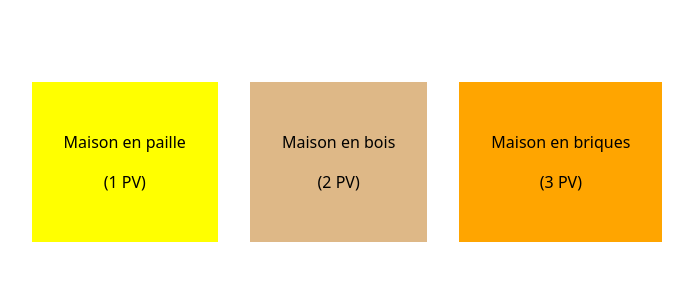
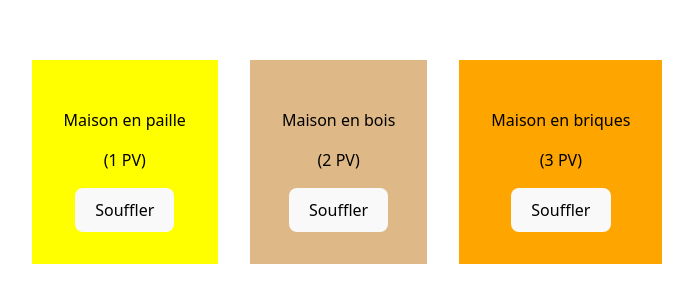
Before and after one commit to Bloubing/trois-petits-cochons, a React (Vite) app: page / in a window 1280 px wide. Shown: the part 238-540 px from the top of the page, without its empty margins (293-986 px from the left). Built offline with nearby package versions, Linux system fonts and the light colour scheme.

Commit message:
Ajout d'un bouton Souffler à Maison

```diff
--- a/src/Maison.jsx
+++ b/src/Maison.jsx
@@ -1,8 +1,13 @@
 export default function Maison({ type, nbPvDefaut }) {
+  function handleSouffler() {
+    console.log("soufflé");
+  }
+
   return (
     <div className={type}>
       <p>Maison en {type}</p>
       <p>({nbPvDefaut} PV)</p>
+      <button onClick={handleSouffler}>Souffler</button>
     </div>
   );
 }
```
